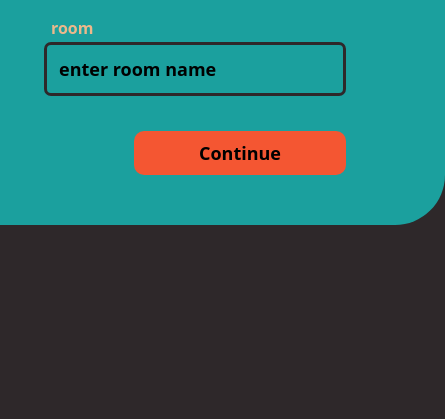
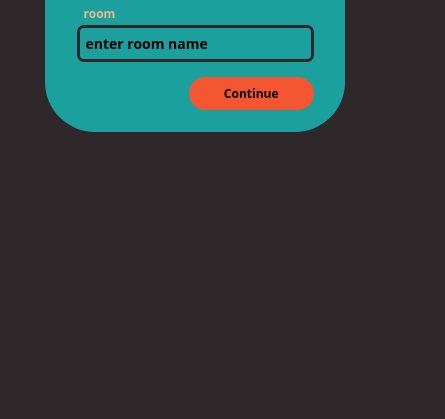
Before and after one commit to samitkapoor/chat.ly, a plain HTML site: page public/index.html in a window 390 px wide. Shown: the part 425-844 px from the top of the page, 445 px wide, since content can reach past the window. Drawn offline with Linux system fonts and the light colour scheme.

Commit message:
Added responsiveness

```diff
--- a/public/styles/login.css
+++ b/public/styles/login.css
@@ -26,7 +26,7 @@ body {
     justify-content: center;
 }
 
-
+/* the full login card with heading and form */
 .card-container {
     width: 500px;
 
@@ -41,6 +41,7 @@ body {
     align-items: center;
 }
 
+/* chat.ly */
 .heading {
     width: 100%;
     box-sizing: border-box;
@@ -56,6 +57,7 @@ body {
     color: var(--secondary-color);
 }
 
+/* form below the heading in teal background color */
 form {
     box-sizing: border-box;
     padding-top: 25px;
@@ -67,6 +69,7 @@ form {
     gap: 20px;
 }
 
+/* text above the input field */
 form .label {
     color: var(--secondary-color);
     font-weight: 600;
@@ -106,9 +109,9 @@ form button {
     align-self: end;
 
     margin-top: 15px;
-    padding: 10px 65px;
+    padding: 10px 55px;
 
-    border-radius: 10px;
+    border-radius: 60px;
     outline: none;
     border: none;
 
@@ -122,10 +125,136 @@ form button {
 }
 
 form button:hover {
-    padding: 10px 70px;
+    padding: 10px 60px;
     background-color: rgb(228, 80, 47);
 }
 
 form button:active {
-    padding: 10px 65px;
+    padding: 10px 55px;
 }
+
+@media (max-width: 900px) {
+
+    /* the full login card with heading and form */
+    .card-container {
+        width: 450px;
+    }
+
+    /* chat.ly */
+    .heading {
+        padding: 15px 0px;
+        font-size: 54px;
+    }
+
+    /* text above the input field */
+    form .label {
+        font-size: 15px;
+    }
+
+    form input {
+        padding: 8px 8px;
+
+        font-size: 16px;
+    }
+
+    form input:focus {
+        padding: 7px 7px;
+    }
+
+    form button {
+        margin-top: 10px;
+        padding: 10px 40px;
+        border-radius: 40px;
+
+        font-size: 14px;
+    }
+
+    form button:hover {
+        padding: 10px 45px;
+    }
+
+    form button:active {
+        padding: 10px 40px;
+    }
+}
+
+@media (max-width: 625px) {
+
+    /* the full login card with heading and form */
+    .card-container {
+        width: 400px;
+    }
+
+    /* chat.ly */
+    .heading {
+        padding: 12px 0px;
+        font-size: 44px;
+    }
+
+    /* text above the input field */
+    form .label {
+        font-size: 15px;
+    }
+
+    form input {
+        padding: 7px 7px;
+    }
+
+    form input:focus {
+        padding: 6px 6px;
+    }
+
+    form button {
+        margin-top: 8px;
+    }
+}
+
+@media (max-width: 500px) {
+
+    /* the full login card with heading and form */
+    .card-container {
+        width: 300px;
+    }
+
+    /* chat.ly */
+    .heading {
+        padding: 10px 0px;
+        font-size: 32px;
+    }
+
+    form {
+        gap: 10px;
+        padding: 12px 12px;
+    }
+
+    /* text above the input field */
+    form .label {
+        font-size: 12px;
+    }
+
+    form input {
+        padding: 6px 6px;
+
+        font-size: 14px;
+    }
+
+    form input:focus {
+        padding: 5px 5px;
+    }
+
+    form button {
+        margin-top: 5px;
+        margin-bottom: 10px;
+        padding: 8px 35px;
+
+        font-size: 12px;
+    }
+
+    form button:hover {
+        padding: 8px 35px;
+    }
+
+    form button:active {
+        padding: 6px 30px;
+    }
+}
```
